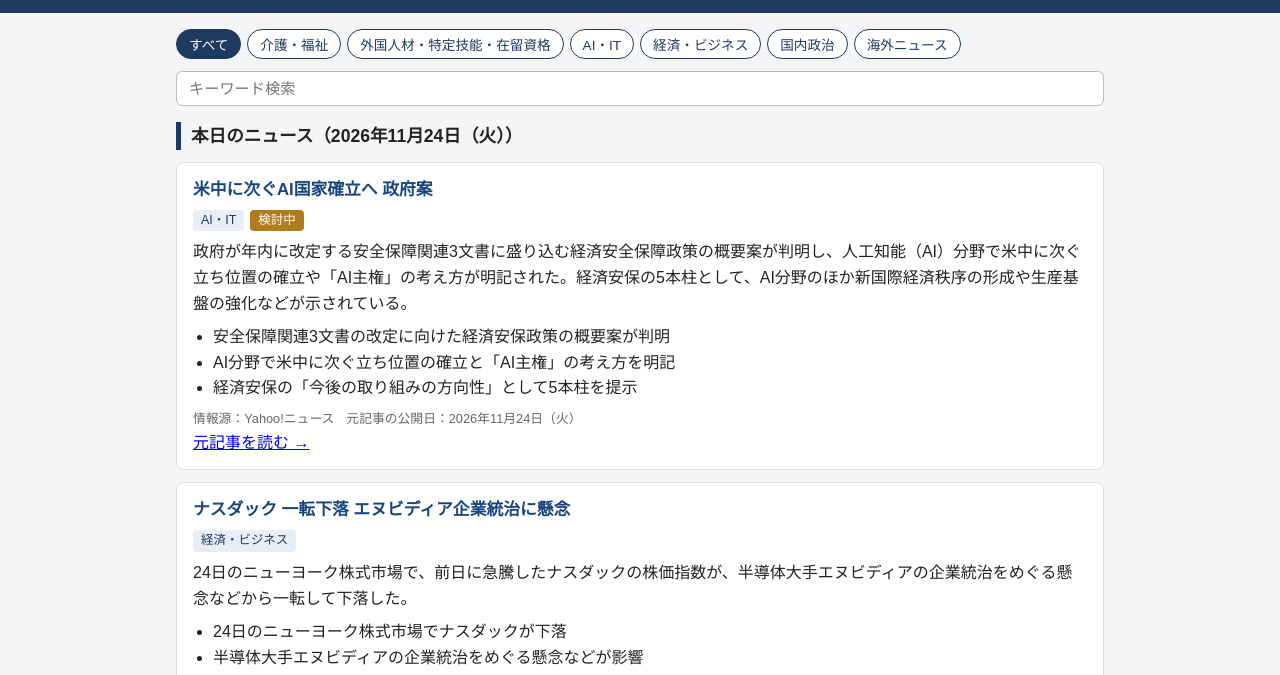
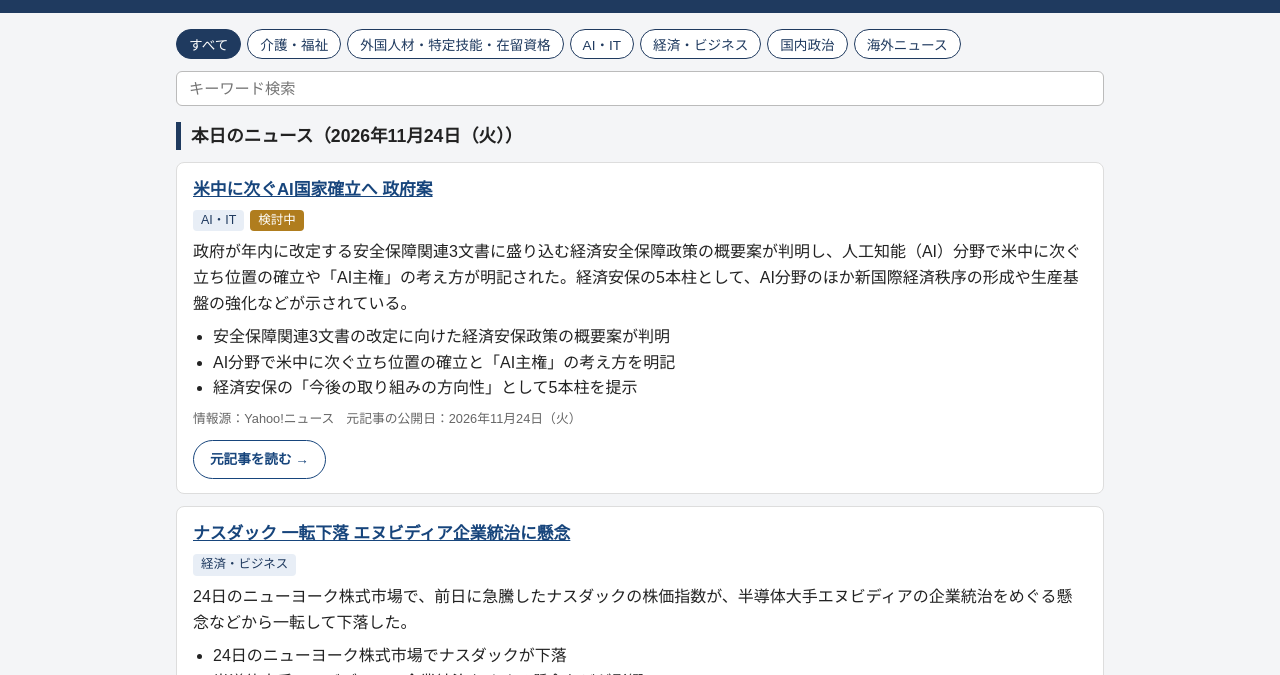
Before and after one commit to dairoku0312-glitch/ai-news, a plain HTML site: page index.html in a window 1280 px wide. Shown: the part 75-750 px from the top of the page. Drawn offline with Linux system fonts and the light colour scheme.

Commit message:
元記事リンクを分かりやすく改善（ボタン追加・タイトル下線）

```diff
--- a/style.css
+++ b/style.css
@@ -111,6 +111,21 @@ main {
 
 .card-title a {
   color: #17457c;
+  text-decoration: underline;
+}
+
+.card-actions {
+  margin-top: 10px;
+}
+
+.source-link {
+  display: inline-block;
+  padding: 8px 16px;
+  border: 1px solid #17457c;
+  border-radius: 999px;
+  color: #17457c;
+  font-size: 0.85rem;
+  font-weight: 600;
   text-decoration: none;
 }
 
```
